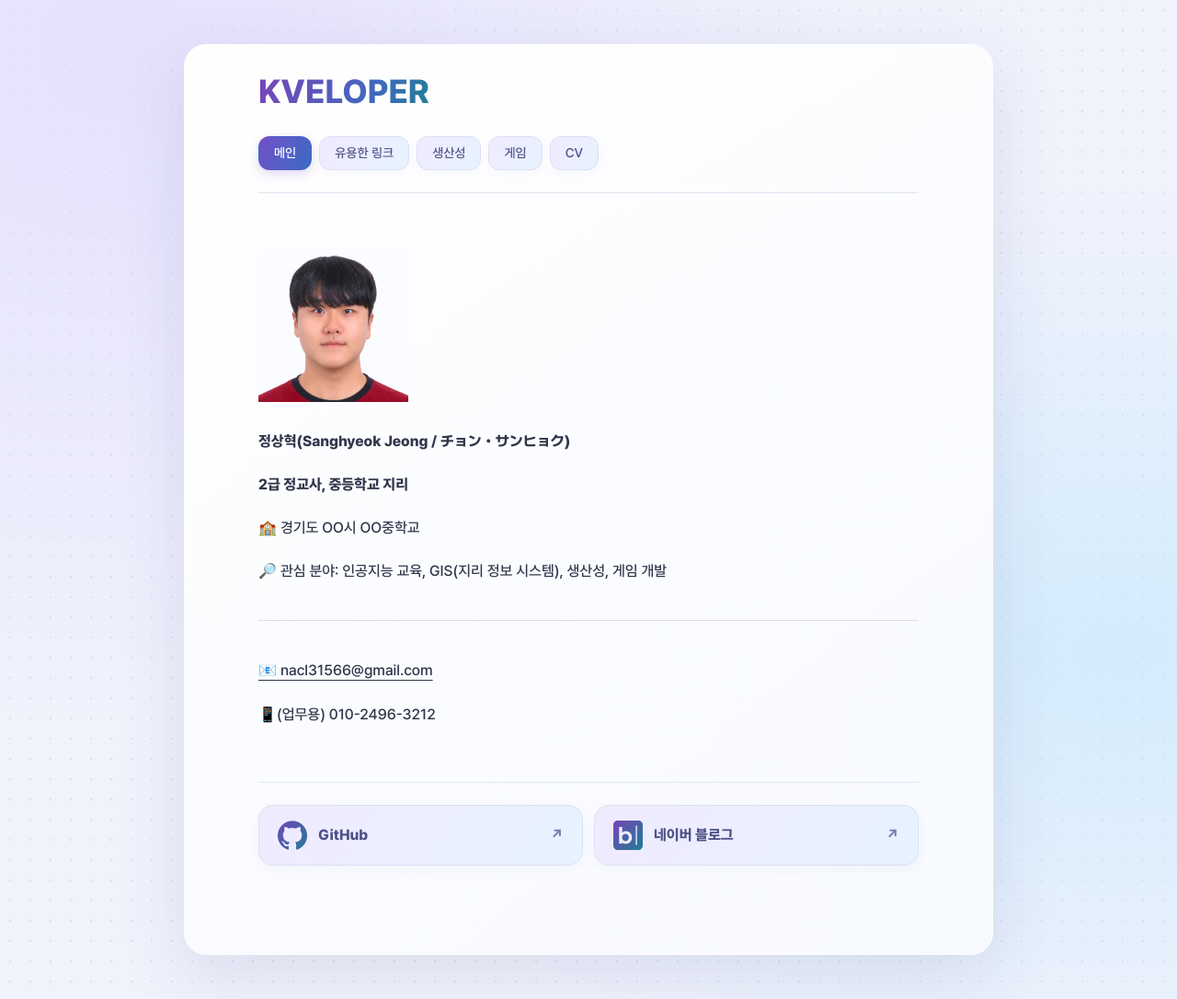
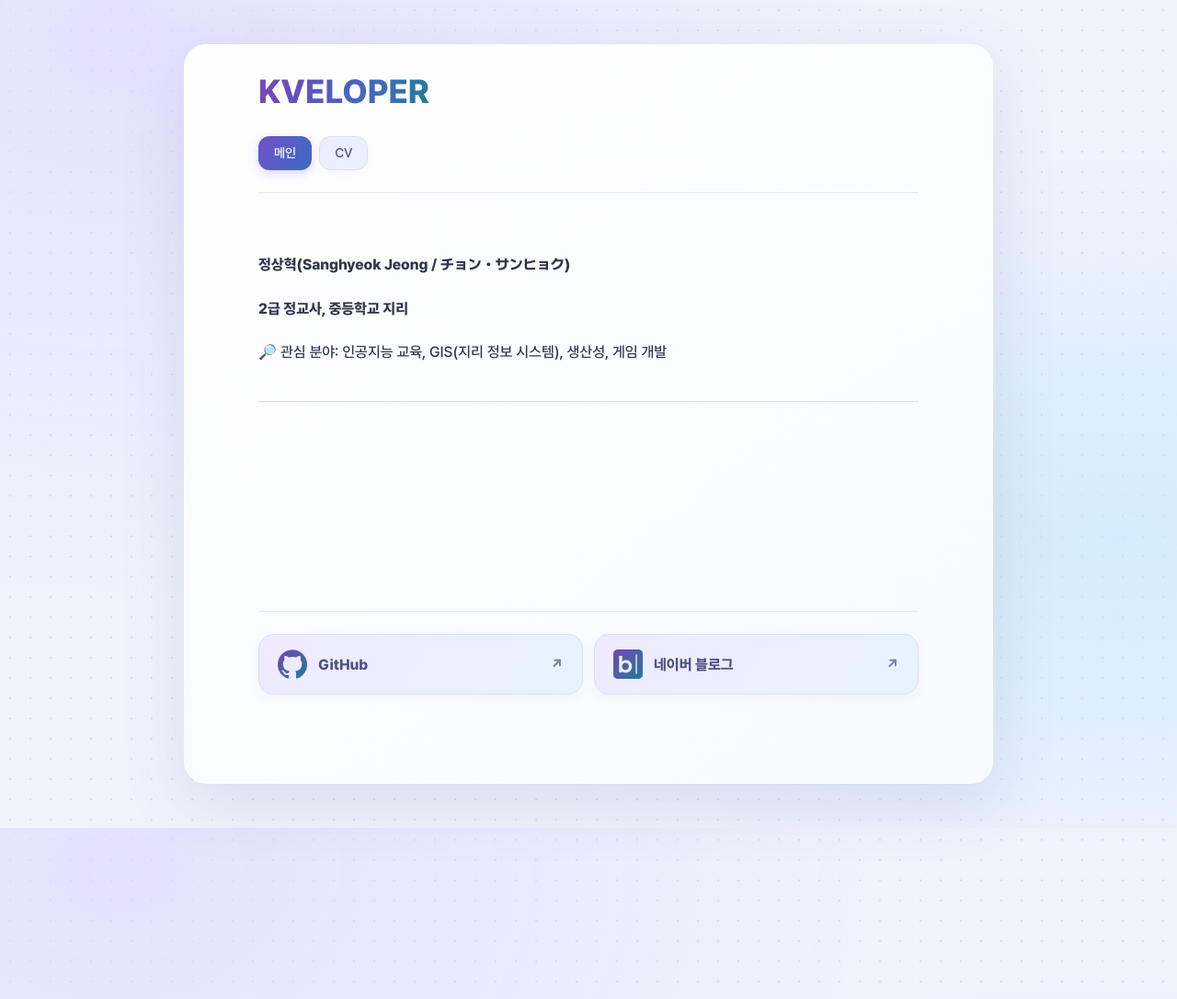
Before and after one commit to kveloper/kveloper.github.io, a Jekyll site: the page built from main.md, in a window 1280 px wide. Shown: the whole page at 92% size. Built offline with Jekyll 4.4.1, drawn with Linux system fonts in a browser that asks for light colours.

Commit message:
26-11-16 09:56

```diff
--- a/_posts/2026-01-04-link.md
+++ /dev/null
@@ -1,7 +0,0 @@
----
-layout: default
-title: 유용한 링크
-order: 1
----
-
-유용한 링크 탭입니다.
--- a/main.md
+++ b/main.md
@@ -6,18 +6,10 @@ skip_label: 본문으로 이동
 description: 정상혁의 개인 페이지
 ---
 
-<img src="./assets/me.png" width="163" height="163" />
-
 **정상혁(Sanghyeok Jeong / チョン・サンヒョク)**
 
 **2급 정교사, 중등학교 지리**
 
-🏫 경기도 OO시 OO중학교
-
 🔎 관심 분야: 인공지능 교육, GIS(지리 정보 시스템), 생산성, 게임 개발
 
 * * *
-
-[📧 nacl31566@gmail.com](mailto:%F0%9F%93%A7nacl31566@gmail.com)
-
-📱(업무용) 010-2496-3212
```
Also changed, not shown: _posts/2026-01-02-games.md (deleted, +0 -7 lines), _posts/2026-01-03-sw.md (deleted, +0 -7 lines).
